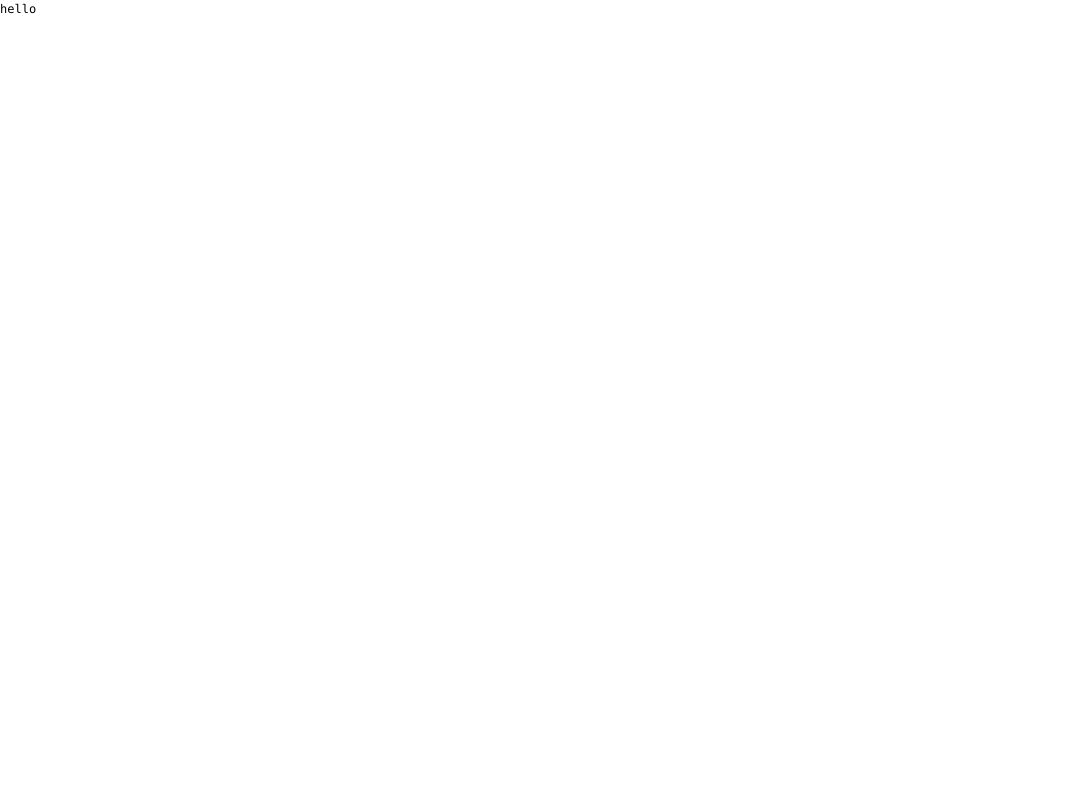
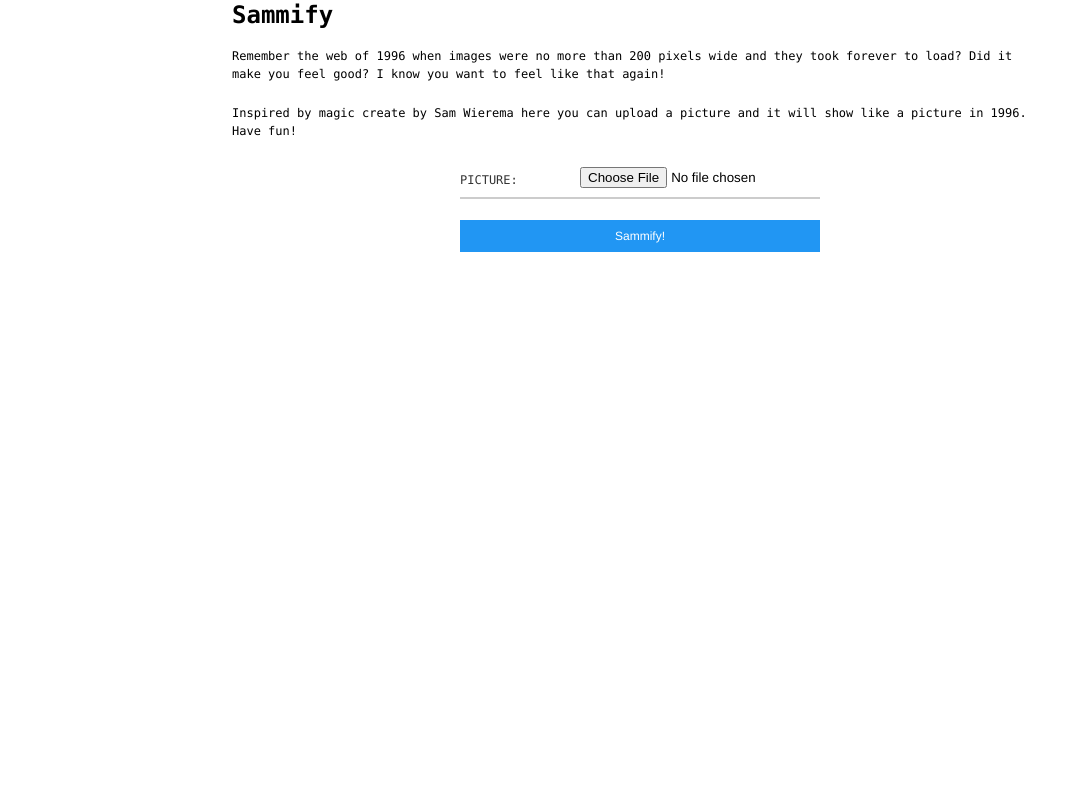
Before and after one commit to openstate/opendataornot, a Flask app: page / in a window 1280 px wide. Before the commit the part shown is almost empty. Shown: the whole page, without its empty margins (0-1081 px from the left). Run offline with Flask 2, Linux system fonts and the light colour scheme.

Commit message:
Add some explainng to the frontpage and a form

```diff
--- a/templates/layout.html
+++ b/templates/layout.html
@@ -4,6 +4,8 @@
   <link rel="stylesheet" href="./static/hack.css">
 </head>
 <body class="standard">
-{% block body %}{% endblock %}
+  <div class="container">
+  {% block body %}{% endblock %}
+  </div>
 </body>
 </html>
--- a/templates/main.html
+++ b/templates/main.html
@@ -1,5 +1,19 @@
 {% extends "layout.html" %}
 
 {% block body %}
-hello
+<h1>Sammify</h1>
+<p>Remember the web of 1996 when images were no more than 200 pixels wide and they
+took forever to load? Did it make you feel good? I know you want to feel like that again!</p>
+<p>Inspired by magic create by Sam Wierema here you can upload a picture and it will
+show like a picture in 1996. Have fun!</p>
+
+<form class="form" style="margin: 0 auto;">
+  <fieldset class="form-group">
+    <label for="picture">PICTURE:</label>
+    <input id="picture" type="file" name="picture" class="form-control">
+  </fieldset>
+  <div class="form-actions">
+    <button type="button" class="btn btn-primary btn-block">Sammify!</button>
+  </div>
+</form>
 {% endblock %}
```
